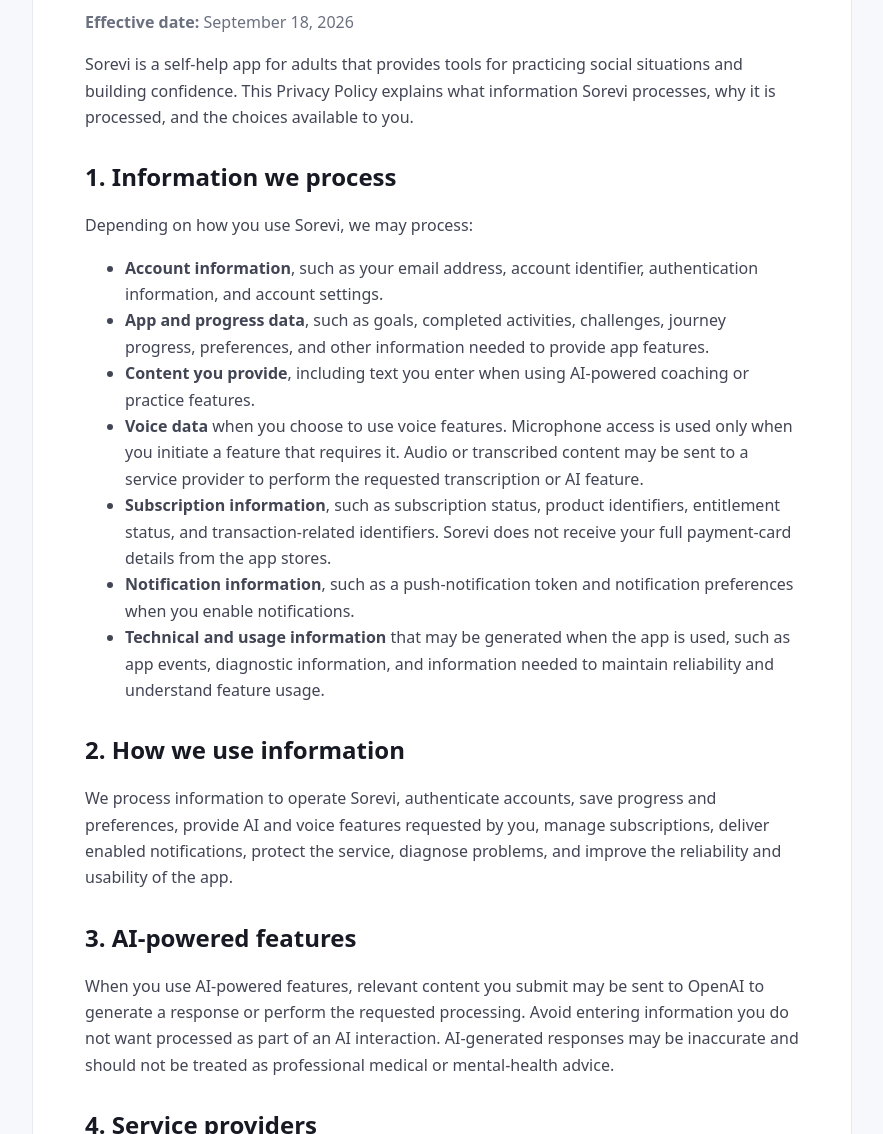
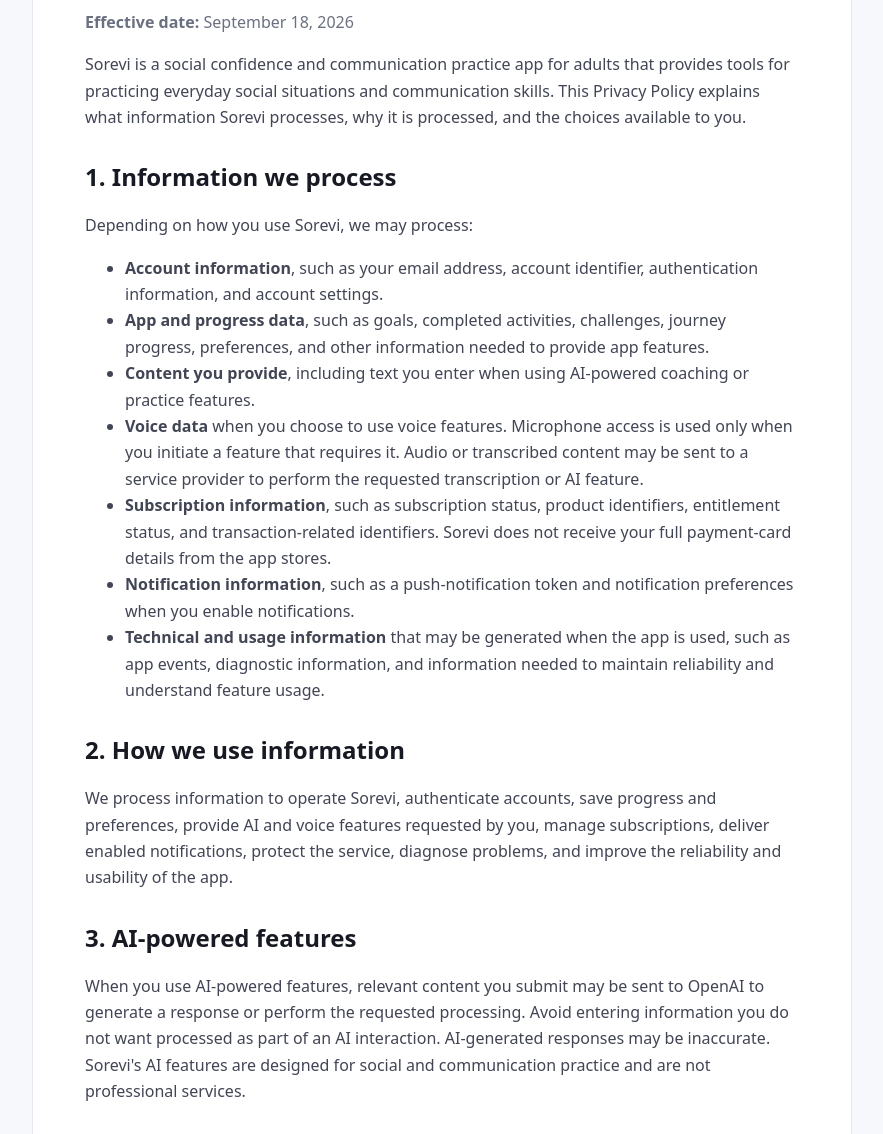
Before and after one commit to symenkinderman/sorevi-privacy, a plain HTML site: page privacy/index.html in a window 1280 px wide. Shown: the part 161-1295 px from the top of the page, without its empty margins (198-1081 px from the left). Drawn offline with Linux system fonts and the light colour scheme.

Commit message:
Align privacy policy with communication practice positioning

```diff
--- a/privacy/index.html
+++ b/privacy/index.html
@@ -17,7 +17,7 @@
 <body><main><article>
 <h1>Sorevi Privacy Policy</h1>
 <p class="meta"><strong>Effective date:</strong> September 18, 2026</p>
-<p>Sorevi is a self-help app for adults that provides tools for practicing social situations and building confidence. This Privacy Policy explains what information Sorevi processes, why it is processed, and the choices available to you.</p>
+<p>Sorevi is a social confidence and communication practice app for adults that provides tools for practicing everyday social situations and communication skills. This Privacy Policy explains what information Sorevi processes, why it is processed, and the choices available to you.</p>
 <h2>1. Information we process</h2>
 <p>Depending on how you use Sorevi, we may process:</p>
 <ul>
@@ -32,7 +32,7 @@
 <h2>2. How we use information</h2>
 <p>We process information to operate Sorevi, authenticate accounts, save progress and preferences, provide AI and voice features requested by you, manage subscriptions, deliver enabled notifications, protect the service, diagnose problems, and improve the reliability and usability of the app.</p>
 <h2>3. AI-powered features</h2>
-<p>When you use AI-powered features, relevant content you submit may be sent to OpenAI to generate a response or perform the requested processing. Avoid entering information you do not want processed as part of an AI interaction. AI-generated responses may be inaccurate and should not be treated as professional medical or mental-health advice.</p>
+<p>When you use AI-powered features, relevant content you submit may be sent to OpenAI to generate a response or perform the requested processing. Avoid entering information you do not want processed as part of an AI interaction. AI-generated responses may be inaccurate. Sorevi's AI features are designed for social and communication practice and are not professional services.</p>
 <h2>4. Service providers</h2>
 <p>Sorevi uses service providers to deliver parts of the service. These may include Supabase for authentication, database and backend infrastructure; OpenAI for AI and certain voice-processing features; RevenueCat for subscription and entitlement management; Google Play or Apple App Store for app distribution and purchases; and Expo-related services for app infrastructure and push-notification delivery. These providers process information according to their own terms and privacy practices and, where applicable, on our behalf.</p>
 <h2>5. Purchases</h2>
```
